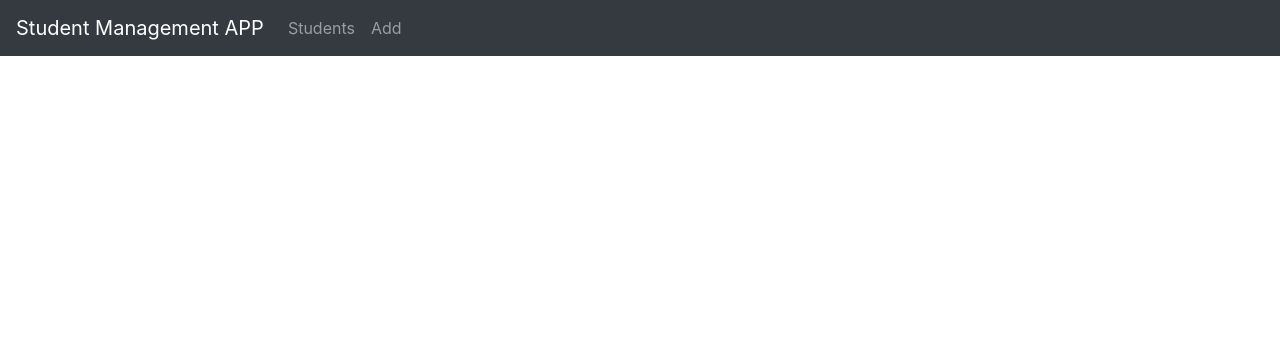
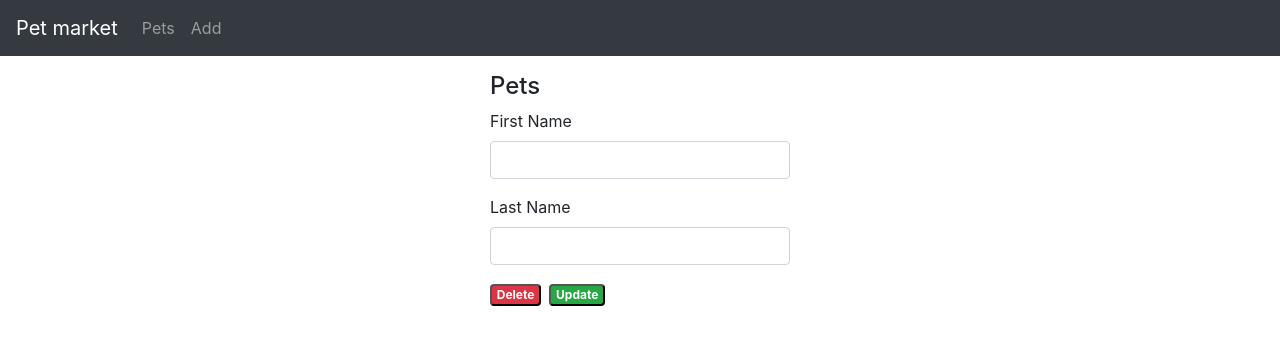
Before and after one commit to PalampurRockstar/web-app, a React (Create React App) app: page /pets/1 in a window 1280 px wide. Shown: the top 344 px of the page. Built offline with nearby package versions, Linux system fonts and the light colour scheme; no server answers.

Commit message:
Change from old project to new

```diff
--- a/src/App.js
+++ b/src/App.js
@@ -3,9 +3,9 @@ import { BrowserRouter as Router, Switch, Route, Link } from "react-router-dom";
 import "bootstrap/dist/css/bootstrap.min.css";
 import "./App.css";
 
-import AddStudent from "./components/AddStudent";
-import Students from "./components/Students";
-import StudentList from "./components/StudentList";
+import AddPet from "./components/AddPet";
+import Pets from "./components/Pets";
+import PetList from "./components/PetList";
 
 function App() {
   const Home = () => {
@@ -15,13 +15,13 @@ function App() {
     <Router>
       <div>
         <nav className="navbar navbar-expand navbar-dark bg-dark">
-          <a href="/students" className="navbar-brand">
-            Student Management APP
+          <a href="/pets" className="navbar-brand">
+            Pet market
           </a>
           <div className="navbar-nav mr-auto">
             <li className="nav-item">
-              <Link to={"/students"} className="nav-link">
-                Students
+              <Link to={"/pets"} className="nav-link">
+                Pets
               </Link>
             </li>
             <li className="nav-item">
@@ -35,9 +35,9 @@ function App() {
         <div className="container mt-3">
           <Switch>
             <Route exact path="/" component={Home} />
-            <Route exact path={["/", "/students"]} component={StudentList} />
-            <Route exact path="/add" component={AddStudent} />
-            <Route path="/students/:id" component={Students} />
+            <Route exact path={["/", "/pets"]} component={PetList} />
+            <Route exact path="/add" component={AddPet} />
+            <Route path="/pets/:id" component={Pets} />
           </Switch>
         </div>
       </div>
--- a/src/components/AddStudent.js
+++ b/src/components/addPet.js
@@ -1,43 +1,43 @@
 import React, { useState } from "react";
-import TutorialDataService from "../services/StudentService";
+import TutorialDataService from "../services/petService";
 
-const AddStudent = () => {
-  const initialStudentState = {
+const AddPet = () => {
+  const initialPetState = {
     id: null,
     firstName: "",
-    lastName: ""
+    lastName: "",
   };
-  const [student, setStudent] = useState(initialStudentState);
+  const [Pet, setPet] = useState(initialPetState);
   const [submitted, setSubmitted] = useState(false);
 
-  const handleInputChange = event => {
+  const handleInputChange = (event) => {
     const { name, value } = event.target;
-    setStudent({ ...student, [name]: value });
+    setPet({ ...Pet, [name]: value });
   };
 
-  const saveStudent = () => {
+  const savePet = () => {
     var data = {
-      firstName: student.firstName,
-      lastName: student.lastName
+      firstName: Pet.firstName,
+      lastName: Pet.lastName,
     };
 
     TutorialDataService.create(data)
-      .then(response => {
-        setStudent({
+      .then((response) => {
+        setPet({
           id: response.data.id,
           firstName: response.data.firstName,
-          lastName: response.data.lastName
+          lastName: response.data.lastName,
         });
         setSubmitted(true);
         console.log(response.data);
       })
-      .catch(e => {
+      .catch((e) => {
         console.log(e);
       });
   };
 
-  const newStudent = () => {
-    setStudent(initialStudentState);
+  const newPet = () => {
+    setPet(initialPetState);
     setSubmitted(false);
   };
 
@@ -46,7 +46,7 @@ const AddStudent = () => {
       {submitted ? (
         <div>
           <h4>You submitted successfully!</h4>
-          <button className="btn btn-success" onClick={newStudent}>
+          <button className="btn btn-success" onClick={newPet}>
             Add
           </button>
         </div>
@@ -59,7 +59,7 @@ const AddStudent = () => {
               className="form-control"
               id="firstName"
               required
-              value={student.firstName}
+              value={Pet.firstName}
               onChange={handleInputChange}
               name="firstName"
             />
@@ -72,13 +72,13 @@ const AddStudent = () => {
               className="form-control"
               id="lastName"
               required
-              value={student.lastName}
+              value={Pet.lastName}
               onChange={handleInputChange}
               name="lastName"
             />
           </div>
 
-          <button onClick={saveStudent} className="btn btn-success">
+          <button onClick={savePet} className="btn btn-success">
             Submit
           </button>
         </div>
@@ -87,4 +87,4 @@ const AddStudent = () => {
   );
 };
 
-export default AddStudent;
+export default AddPet;
--- a/src/components/StudentList.js
+++ b/src/components/petList.js
@@ -1,62 +1,62 @@
 import React, { useState, useEffect } from "react";
-import TutorialDataService from "../services/StudentService";
+import TutorialDataService from "../services/petService";
 import { Link } from "react-router-dom";
 
-const StudentList = () => {
-  const [students, setStudents] = useState([]);
-  const [currentStudent, setCurrentStudent] = useState(null);
+const PetList = () => {
+  const [Pets, setPets] = useState([]);
+  const [currentPet, setCurrentPet] = useState(null);
   const [currentIndex, setCurrentIndex] = useState(-1);
   const [searchFirstName, setSearchFirstName] = useState("");
 
   useEffect(() => {
-    retrieveStudents();
+    retrievePets();
   }, []);
 
-  const onChangeSearchFirstName = e => {
+  const onChangeSearchFirstName = (e) => {
     const searchTitle = e.target.value;
     setSearchFirstName(searchTitle);
   };
 
-  const retrieveStudents = () => {
+  const retrievePets = () => {
     TutorialDataService.getAll()
-      .then(response => {
-        setStudents(response.data);
+      .then((response) => {
+        setPets(response.data);
         console.log(response.data);
       })
-      .catch(e => {
+      .catch((e) => {
         console.log(e);
       });
   };
 
   const refreshList = () => {
-    retrieveStudents();
-    setCurrentStudent(null);
+    retrievePets();
+    setCurrentPet(null);
     setCurrentIndex(-1);
   };
 
-  const setActiveStudent = (student, index) => {
-    setCurrentStudent(student);
+  const setActivePet = (Pet, index) => {
+    setCurrentPet(Pet);
     setCurrentIndex(index);
   };
 
-  const removeAllStudents = () => {
+  const removeAllPets = () => {
     TutorialDataService.removeAll()
-      .then(response => {
+      .then((response) => {
         console.log(response.data);
         refreshList();
       })
-      .catch(e => {
+      .catch((e) => {
         console.log(e);
       });
   };
 
   const findByFirstName = () => {
     TutorialDataService.findByFirstName(searchFirstName)
-      .then(response => {
-        setStudents(response.data);
+      .then((response) => {
+        setPets(response.data);
         console.log(response.data);
       })
-      .catch(e => {
+      .catch((e) => {
         console.log(e);
       });
   };
@@ -84,58 +84,52 @@ const StudentList = () => {
         </div>
       </div>
       <div className="col-md-6">
-        <h4>Student List</h4>
+        <h4>Pet List</h4>
 
         <ul className="list-group">
-          {students &&
-            students.map((student, index) => (
+          {Pets &&
+            Pets.map((Pet, index) => (
               <li
                 className={
                   "list-group-item " + (index === currentIndex ? "active" : "")
                 }
-                onClick={() => setActiveStudent(student, index)}
+                onClick={() => setActivePet(Pet, index)}
                 key={index}
               >
-                {student.firstName}
+                {Pet.firstName}
               </li>
             ))}
         </ul>
 
-        <button
-          className="m-3 btn btn-sm btn-danger"
-          onClick={removeAllStudents}
-        >
+        <button className="m-3 btn btn-sm btn-danger" onClick={removeAllPets}>
           Remove All
         </button>
       </div>
       <div className="col-md-6">
-        {currentStudent ? (
+        {currentPet ? (
           <div>
-            <h4>Student</h4>
+            <h4>Pet</h4>
             <div>
               <label>
                 <strong>First Name:</strong>
               </label>{" "}
-              {currentStudent.firstName}
+              {currentPet.firstName}
             </div>
             <div>
               <label>
                 <strong>Last Name:</strong>
               </label>{" "}
-              {currentStudent.lastName}
+              {currentPet.lastName}
             </div>
 
-            <Link
-              to={"/students/" + currentStudent.id}
-              className="badge badge-warning"
-            >
+            <Link to={"/pets/" + currentPet.id} className="badge badge-warning">
               Edit
             </Link>
           </div>
         ) : (
           <div>
             <br />
-            <p>Please click on a Student...</p>
+            <p>Please click on a Pet...</p>
           </div>
         )}
       </div>
@@ -143,4 +137,4 @@ const StudentList = () => {
   );
 };
 
-export default StudentList;
+export default PetList;
--- a/src/components/Students.js
+++ b/src/components/pets.js
@@ -1,21 +1,21 @@
 import React, { useState, useEffect } from "react";
-import TutorialDataService from "../services/StudentService";
+import TutorialDataService from "../services/petService";
 
-const Students = (props) => {
+const Pets = (props) => {
   const initialTutorialState = {
     id: null,
     firstName: "",
     lastName: "",
   };
-  const [currentStudent, setCurrentStudent] = useState(initialTutorialState);
+  const [currentPet, setCurrentPet] = useState(initialTutorialState);
   const [message, setMessage] = useState("");
 
-  const getStudent = (id) => {
+  const getPet = (id) => {
     console.log("Getting current studnet");
     TutorialDataService.get(id)
       .then((response) => {
         console.log(response);
-        setCurrentStudent(response.data);
+        setCurrentPet(response.data);
         console.log(response.data);
       })
       .catch((e) => {
@@ -24,30 +24,30 @@ const Students = (props) => {
   };
 
   useEffect(() => {
-    getStudent(props.match.params.id);
+    getPet(props.match.params.id);
   }, [props.match.params.id]);
 
   const handleInputChange = (event) => {
     const { name, value } = event.target;
-    setCurrentStudent({ ...currentStudent, [name]: value });
+    setCurrentPet({ ...currentPet, [name]: value });
   };
 
-  const updateStudent = () => {
-    TutorialDataService.update(currentStudent.id, currentStudent)
+  const updatePet = () => {
+    TutorialDataService.update(currentPet.id, currentPet)
       .then((response) => {
         console.log(response.data);
-        setMessage("Student was updated successfully!");
+        setMessage("Pet was updated successfully!");
       })
       .catch((e) => {
         console.log(e);
       });
   };
 
-  const deleteStudent = () => {
-    TutorialDataService.remove(currentStudent.id)
+  const deletePet = () => {
+    TutorialDataService.remove(currentPet.id)
       .then((response) => {
         console.log(response.data);
-        props.history.push("/students");
+        props.history.push("/pets");
       })
       .catch((e) => {
         console.log(e);
@@ -56,9 +56,9 @@ const Students = (props) => {
 
   return (
     <div>
-      {currentStudent ? (
+      {currentPet ? (
         <div className="edit-form">
-          <h4>Students</h4>
+          <h4>Pets</h4>
           <form>
             <div className="form-group">
               <label htmlFor="title">First Name</label>
@@ -67,7 +67,7 @@ const Students = (props) => {
                 className="form-control"
                 id="firstName"
                 name="firstName"
-                value={currentStudent.firstName}
+                value={currentPet.firstName}
                 onChange={handleInputChange}
               />
             </div>
@@ -78,20 +78,20 @@ const Students = (props) => {
                 className="form-control"
                 id="lastName"
                 name="lastName"
-                value={currentStudent.lastName}
+                value={currentPet.lastName}
                 onChange={handleInputChange}
               />
             </div>
           </form>
 
-          <button className="badge badge-danger mr-2" onClick={deleteStudent}>
+          <button className="badge badge-danger mr-2" onClick={deletePet}>
             Delete
           </button>
 
           <button
             type="submit"
             className="badge badge-success"
-            onClick={updateStudent}
+            onClick={updatePet}
           >
             Update
           </button>
@@ -100,11 +100,11 @@ const Students = (props) => {
       ) : (
         <div>
           <br />
-          <p>Please click on a Student...</p>
+          <p>Please click on a Pet...</p>
         </div>
       )}
     </div>
   );
 };
 
-export default Students;
+export default Pets;
--- a/src/services/StudentService.js
+++ b/src/services/petService.js
@@ -1,6 +1,6 @@
 import http from "../http-common";
 const getAll = () => {
-  console.log(process.env.REACT_APP_STUDENT_APP_API_URL);
+  console.log(process.env.REACT_APP_Pet_APP_API_URL);
   return http.get(`/pets`);
 };
 
```
Also changed, not shown: 1 other file (tests, documents, lock files or other folders).
